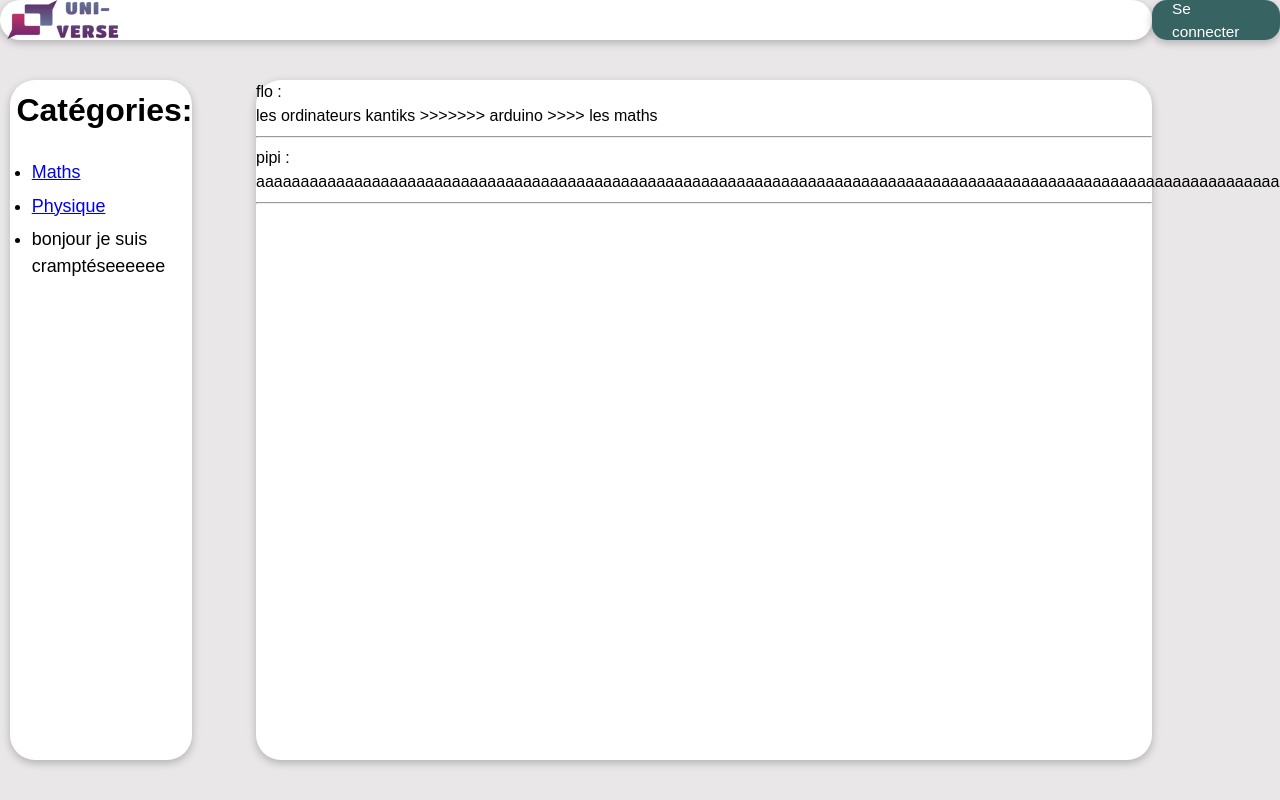
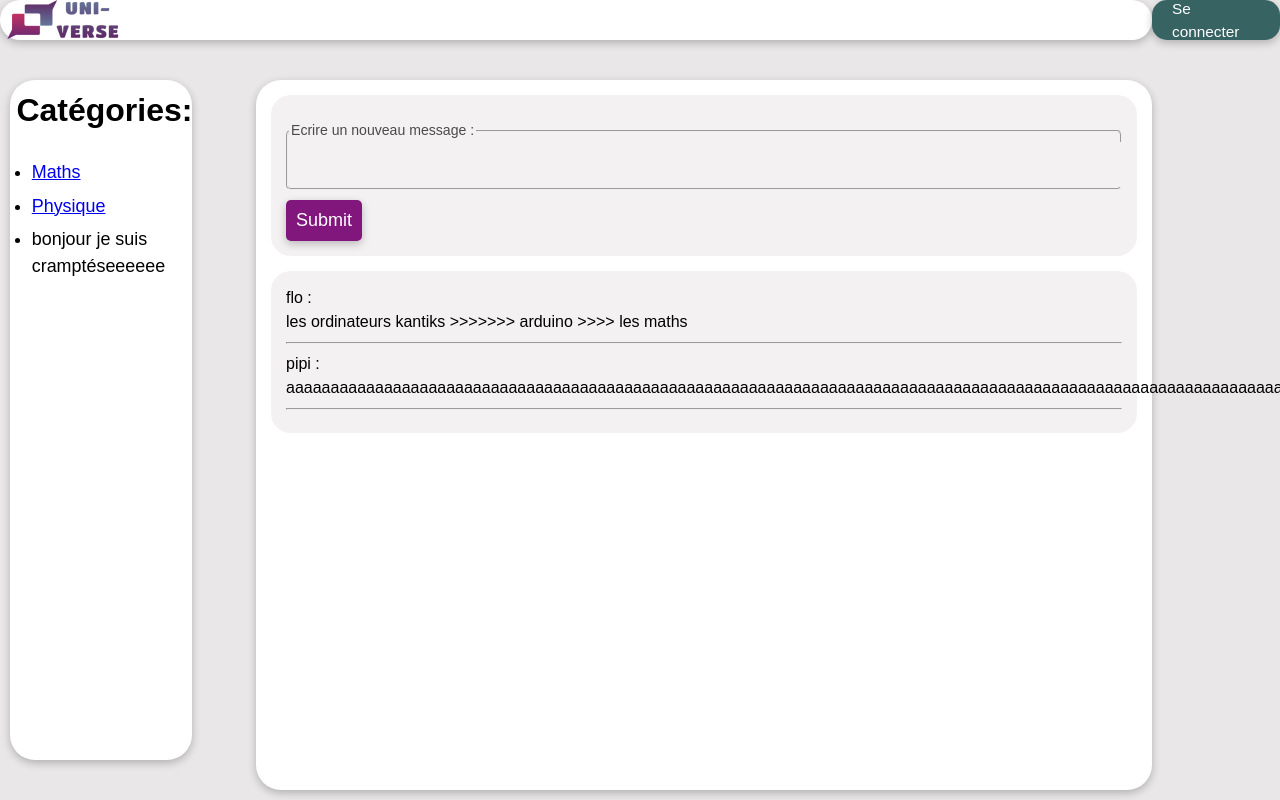
Before and after one commit to Flo-9538/Uni-verse, a PHP site: page /page1.php in a window 1280 px wide. Run offline with PHP 8.4, Linux system fonts and the light colour scheme; data comes from the database, SQL or seed files in the repository.

Commit message:
update visual

```diff
--- a/Page1.css
+++ b/Page1.css
@@ -34,15 +34,66 @@ body {
     text-align: left;
 }
 
+#ecrire, #message{
+    background-color: rgb(243, 241, 241);
+    border-radius: 20px;
+    padding: 15px;
+}
+
+#message{
+    margin-top: 15px;
+}
+
+fieldset{
+    font-size: 1.1vw;
+    margin: 10px 0px;
+    padding: 1px;
+    border-radius: 5px;
+    color: rgb(75, 75, 75);
+}
+
+fieldset:hover{
+    color: black;
+}
+
+#ecrire_message{
+    font-size: large;
+    border: none;
+    padding: 10px;
+    width: 98%;
+    outline: none;
+    height: 25px;
+    background-color: rgb(243, 241, 241);
+}
+
+#envoyer{
+    background: rgb(129, 22, 124);
+    color: white;
+    font-size: large;
+    border: none;
+    padding: 10px;
+    border-radius: 5px;
+    box-shadow: rgba(0, 0, 0, 0.24) 0px 3px 8px;
+    cursor: pointer;
+}
+
+#envoyer:hover{
+    background: rgb(102, 27, 98);
+}
+
 .haut,
 .gauche,
-.message{
+.messages{
     border-radius: 25px;
     background-color: white;
     box-shadow: rgba(0, 0, 0, 0.24) 0px 3px 8px;
     /*
     on peux mettre des truc ici pour que ça s'applique à tout
     */
+}
+
+.messages{
+    padding: 15px;
 }
 
 .haut {
@@ -93,7 +144,7 @@ body {
     grid-column: 1;
 }
 
-.message {
+.messages {
     height: 85vh;
     grid-row: 3;
     grid-column: 3;
--- a/login.css
+++ b/login.css
@@ -106,7 +106,7 @@ fieldset:hover{
 }
 
 #showPass:hover{
-    background-color: darkslategrey;
+    background: rgb(102, 27, 98);
 }
 
 #valider{
@@ -121,7 +121,7 @@ fieldset:hover{
 }
 
 #valider:hover{
-    background-color: darkslategrey;
+    background: rgb(102, 27, 98);
 }
 
 #inscrire{
--- a/page1.php
+++ b/page1.php
@@ -21,7 +21,15 @@
             <img class="image_logo" src="Logo_Uni-verse.png" alt="Uni'Verse" />
           </div>
         </div>
-        <div class="message">
+        <div method="POST" class="messages">
+          <form id="ecrire">
+          <fieldset id="passwordField">
+              <legend>Ecrire un nouveau message :</legend>
+              <input type="text" name="message" id="ecrire_message" title="ecrivez votre message" required>
+          </fieldset>
+          <input type="submit" id="envoyer">
+          </form>
+          <div id="message">
           <?php
 
           while ($messages = $req->fetch()) {
@@ -33,6 +41,7 @@
           }
 
           ?>
+          </div>
         </div>
         <div class="gauche">
           <h2 class="titre_catégories">Catégories:</h2>
```
Lines whose indentation alone changed are shown as unchanged.
